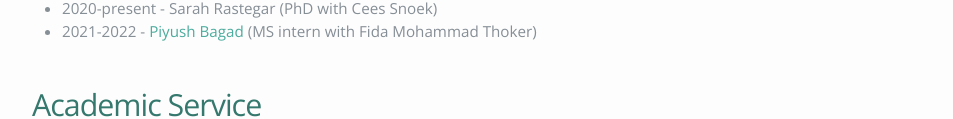
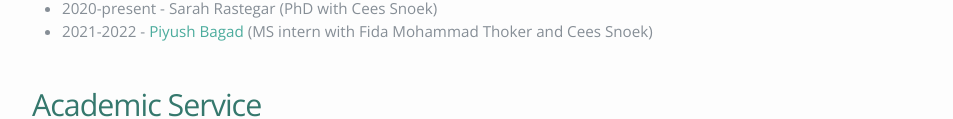
Before and after one commit to sareerulamin/sareerulamin.github.io, a website: page index.html in a window 1280 px wide. Shown: the part 3193-3312 px from the top of the page, without its empty margins (163-1116 px from the left). Drawn offline with nearby package versions, Linux system fonts and the light colour scheme; some icons are missing; a web font is replaced by a local one.

Commit message:
Update 2

```diff
--- a/index.html
+++ b/index.html
@@ -313,7 +313,7 @@ IEEE Conference on Computer Vision and Pattern Recognition (<strong>CVPR</strong
     <li>2021-present - <a href="https://xiaobai1217.github.io/">Yunhua Zhang</a> (PhD with Cees Snoek)</li>
     <li>2021-present - <a href="https://fmthoker.github.io/">Fida Mohammad Thoker</a> (PhD with Cees Snoek)</li>
     <li> 2020-present - Sarah Rastegar (PhD with Cees Snoek)</li>
-    <li>2021-2022 - <a href="https://bpiyush.github.io/">Piyush Bagad</a> (MS intern with Fida Mohammad Thoker)</li>
+    <li>2021-2022 - <a href="https://bpiyush.github.io/">Piyush Bagad</a> (MS intern with Fida Mohammad Thoker and Cees Snoek)</li>
 </ul>
 
 <br>
```
